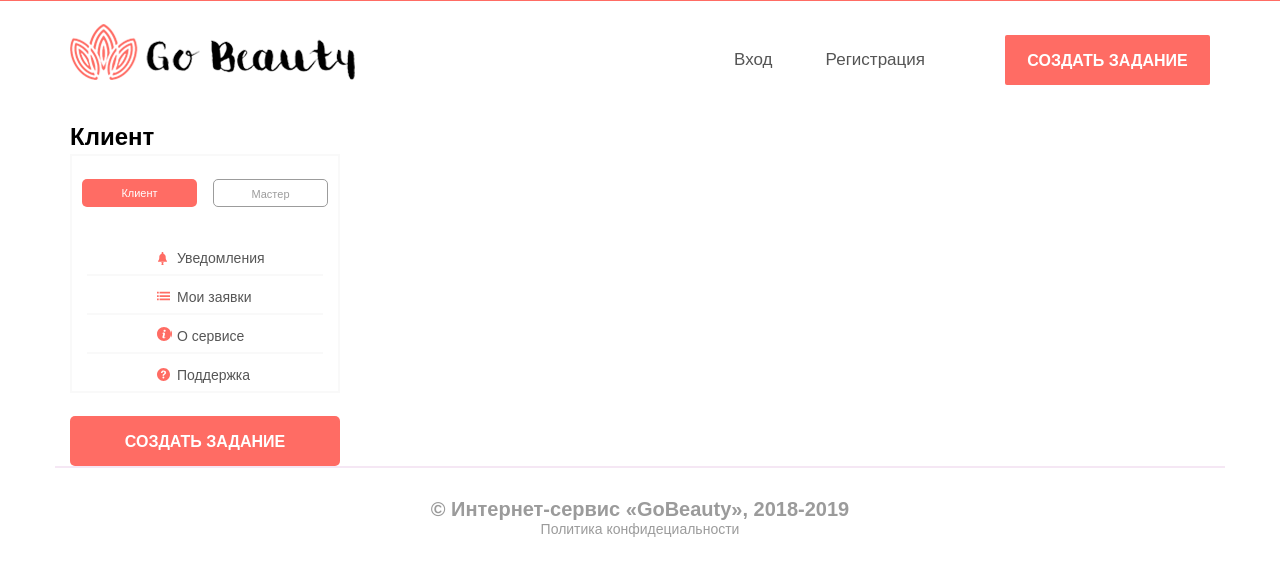
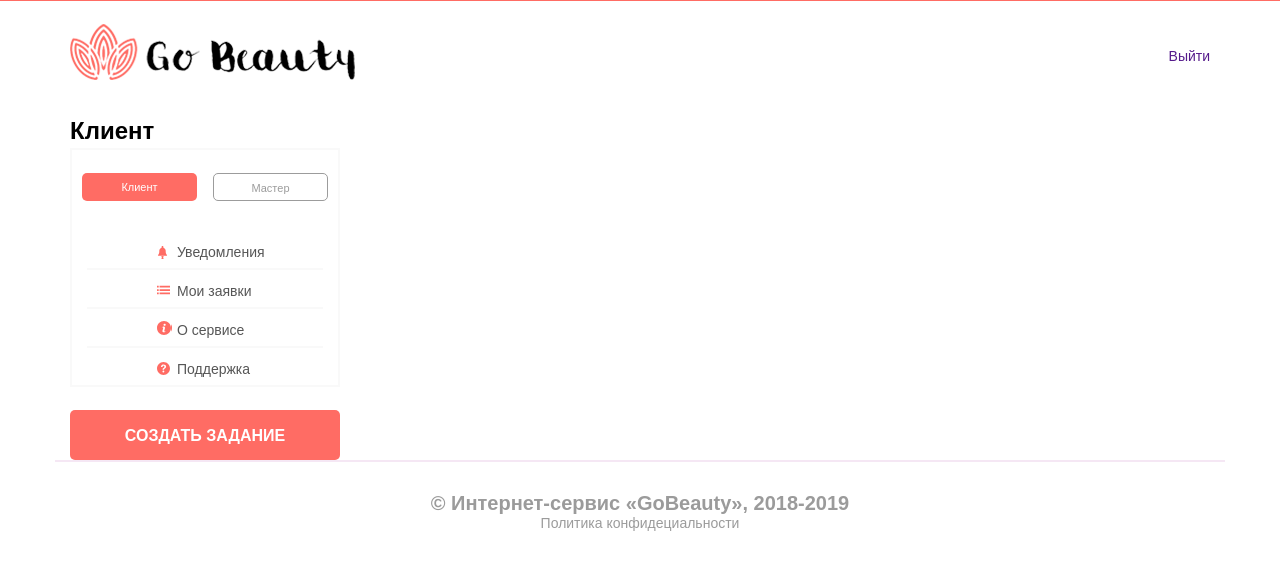
Before and after one commit to skit82/Beauty, a plain HTML site: page client.html in a window 1280 px wide. Drawn offline with Linux system fonts and the light colour scheme.

Commit message:
Доработки страницы клиента

```diff
--- a/client.html
+++ b/client.html
@@ -15,16 +15,10 @@
 					<img src="img/Logo.png" width="285" height="56" alt="Логотип" class="page-header__img">
 				</a>
 				<button class="page-header__mob-open"></button>
-				<div class="user">
-					<ul class="user__list">
-						<li class="user__item">
-							<a href="" class="user__link">Вход</a>
-						</li>
-						<li class="user__item">
-							<a href="" class="user__link">Регистрация</a>
-						</li>
-					</ul>
-					<a href="" class="user__btn">Создать задание</a>
+				<div class="user-exit">
+					<a href="" class="user-exit__link">
+						Выйти
+					</a>
 				</div>
 			</div>
 	</header>
@@ -58,12 +52,12 @@
 										</a>
 									</li>
 									<li class="menu__item">
-										<a href="service.html" class="menu__link menu__link--service">
+										<a href="balance.html" class="menu__link menu__link--service">
 											О сервисе
 										</a>
 									</li>
 									<li class="menu__item">
-										<a href="support.html" class="menu__link menu__link--support">
+										<a href="application.html" class="menu__link menu__link--support">
 											Поддержка
 										</a>
 									</li>
```
